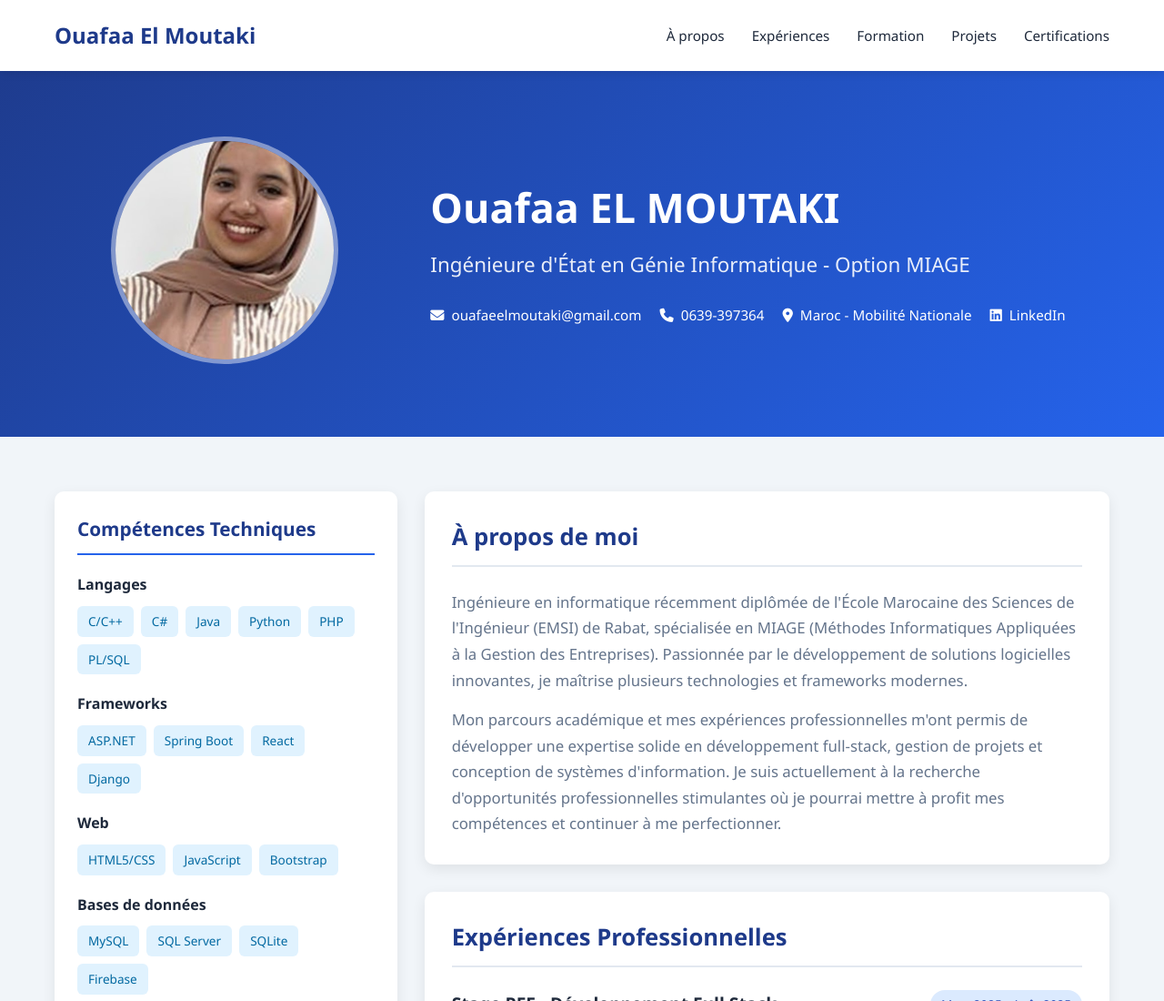
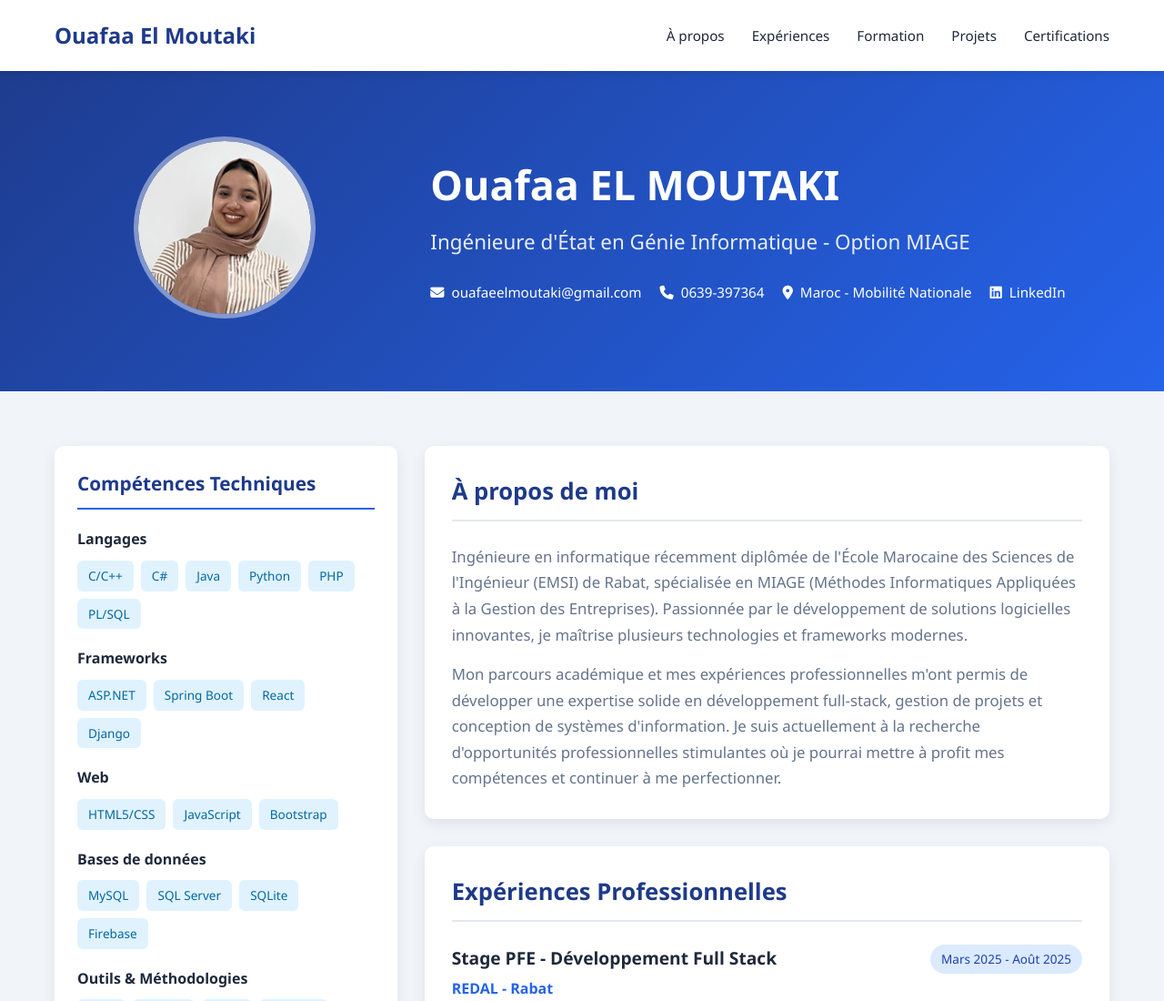
Before and after one commit to ouafaaMtk/ouafae-ElMoutaki.github.io, a plain HTML site: page index.html in a window 1280 px wide. Shown: the top 1100 px of the page at 91% size. Drawn offline with Linux system fonts and the light colour scheme.

Commit message:
Update index.html

```diff
--- a/index.html
+++ b/index.html
@@ -571,6 +571,24 @@
             color: var(--secondary);
             font-size: 0.9rem;
         }
+        .profile-img {
+    width: 200px; /* Définissez une largeur et une hauteur fixe pour le conteneur */
+    height: 200px;
+    border-radius: 50%; /* Rend le conteneur circulaire */
+    overflow: hidden; /* Cache tout ce qui dépasse du cercle */
+    display: flex; /* Utilise flexbox pour centrer l'image */
+    justify-content: center; /* Centre horizontalement */
+    align-items: center; /* Centre verticalement */
+    /* Vous pouvez ajouter une bordure si vous voulez un effet d'anneau */
+    /* border: 3px solid #yourColor; */
+}
+
+.profile-img img {
+    width: 100%; /* L'image prend 100% de la largeur du conteneur */
+    height: 100%; /* L'image prend 100% de la hauteur du conteneur */
+    object-fit: cover; /* Recadre l'image pour qu'elle couvre tout le conteneur sans distorsion */
+    border-radius: 50%; /* Rend l'image elle-même circulaire si elle déborde */
+}
     </style>
 </head>
 <body>
@@ -1053,4 +1071,5 @@
         });
     </script>
 </body>
+
 </html>
```
